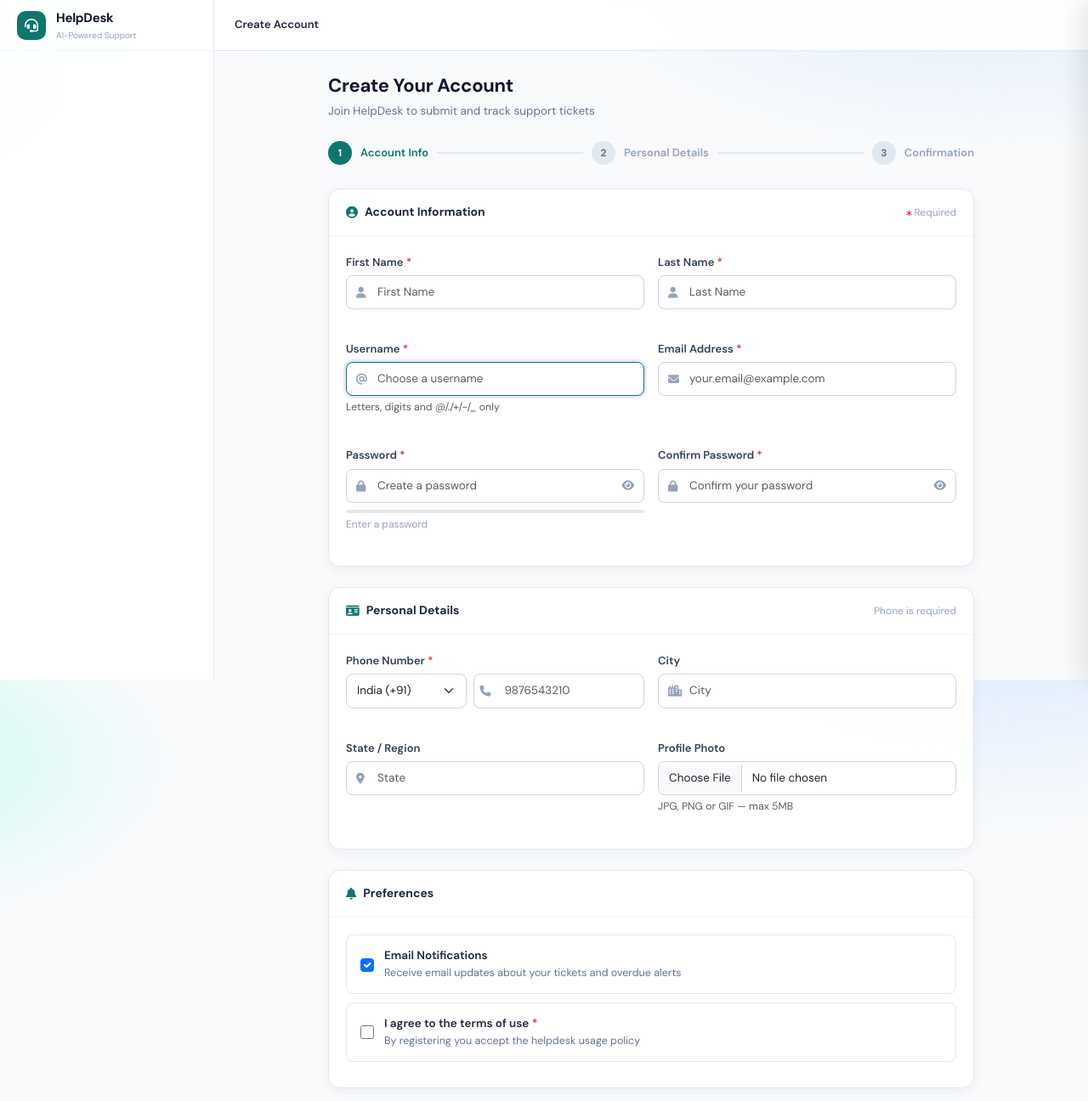
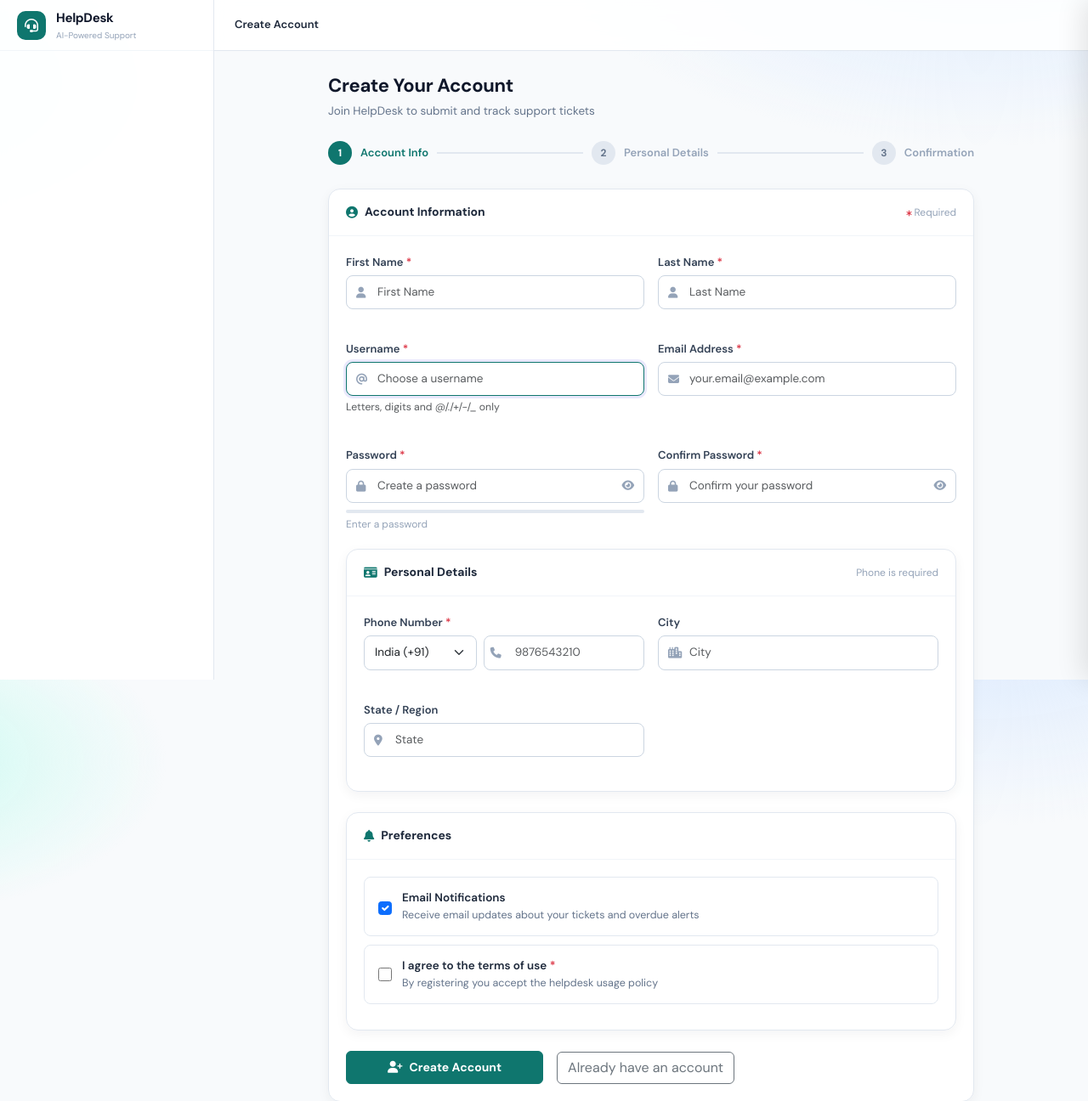
Before and after one commit to urmitGajjarTrilokn/django-helpdesk-ticket-system, a Django app: page /register/ in a window 1280 px wide. Shown: the top 1296 px of the page at 85% size. Run offline with Django 4.2, Linux system fonts and the light colour scheme.

Commit message:
removed the upload pic feature from the register page

```diff
--- a/myapp/forms.py
+++ b/myapp/forms.py
@@ -137,10 +137,13 @@ class UserProfileForm(forms.ModelForm):
 
     def __init__(self, *args, **kwargs):
         self.require_phone = kwargs.pop('require_phone', False)
+        self.include_profile_image = kwargs.pop('include_profile_image', True)
         super().__init__(*args, **kwargs)
         if self.require_phone:
             self.fields['phone'].required = True
             self.fields['country_code'].required = True
+        if not self.include_profile_image:
+            self.fields.pop('Profile_Image', None)
 
     def clean_Profile_Image(self):
         image = self.cleaned_data.get('Profile_Image')
--- a/myapp/templates/Register.html
+++ b/myapp/templates/Register.html
@@ -80,7 +80,7 @@
     </div>
   </div>
 
-  <form method="POST" enctype="multipart/form-data" id="registerForm" novalidate>
+  <form method="POST" id="registerForm" novalidate>
     {% csrf_token %}
 
     <div class="hd-card mb-4">
@@ -186,9 +186,6 @@
                 <div class="field-error">{{ Register_form.password2.errors.0 }}</div>
               {% endif %}
               <div class="field-error" id="err_password2" style="display:none;"></div>
-            </div>
-          </div>
-
         </div>
       </div>
     </div>
@@ -243,14 +240,6 @@
                 <i class="fi fas fa-map-marker-alt"></i>
                 {{ UserProfile_form.State }}
               </div>
-            </div>
-          </div>
-
-          <div class="col-sm-6">
-            <div class="f-group">
-              <label class="form-label">Profile Photo</label>
-              {{ UserProfile_form.Profile_Image }}
-              <div class="form-text">JPG, PNG or GIF — max 5MB</div>
             </div>
           </div>
 
--- a/myapp/views.py
+++ b/myapp/views.py
@@ -1524,7 +1524,11 @@ def LogoutView(request):
 def RegisterView(request):
     if request.method == "POST":
         register_form = RegisterForm(request.POST)
-        profile_form  = UserProfileForm(request.POST, request.FILES, require_phone=True)
+        profile_form  = UserProfileForm(
+            request.POST,
+            require_phone=True,
+            include_profile_image=False,
+        )
         if register_form.is_valid() and profile_form.is_valid():
             user         = register_form.save()
             profile      = profile_form.save(commit=False)
@@ -1537,7 +1541,7 @@ def RegisterView(request):
             messages.error(request, "Please correct the errors below.")
     else:
         register_form = RegisterForm()
-        profile_form  = UserProfileForm(require_phone=True)
+        profile_form  = UserProfileForm(require_phone=True, include_profile_image=False)
     return render(request, 'Register.html', {
         'Register_form': register_form,
         'UserProfile_form': profile_form,
```
